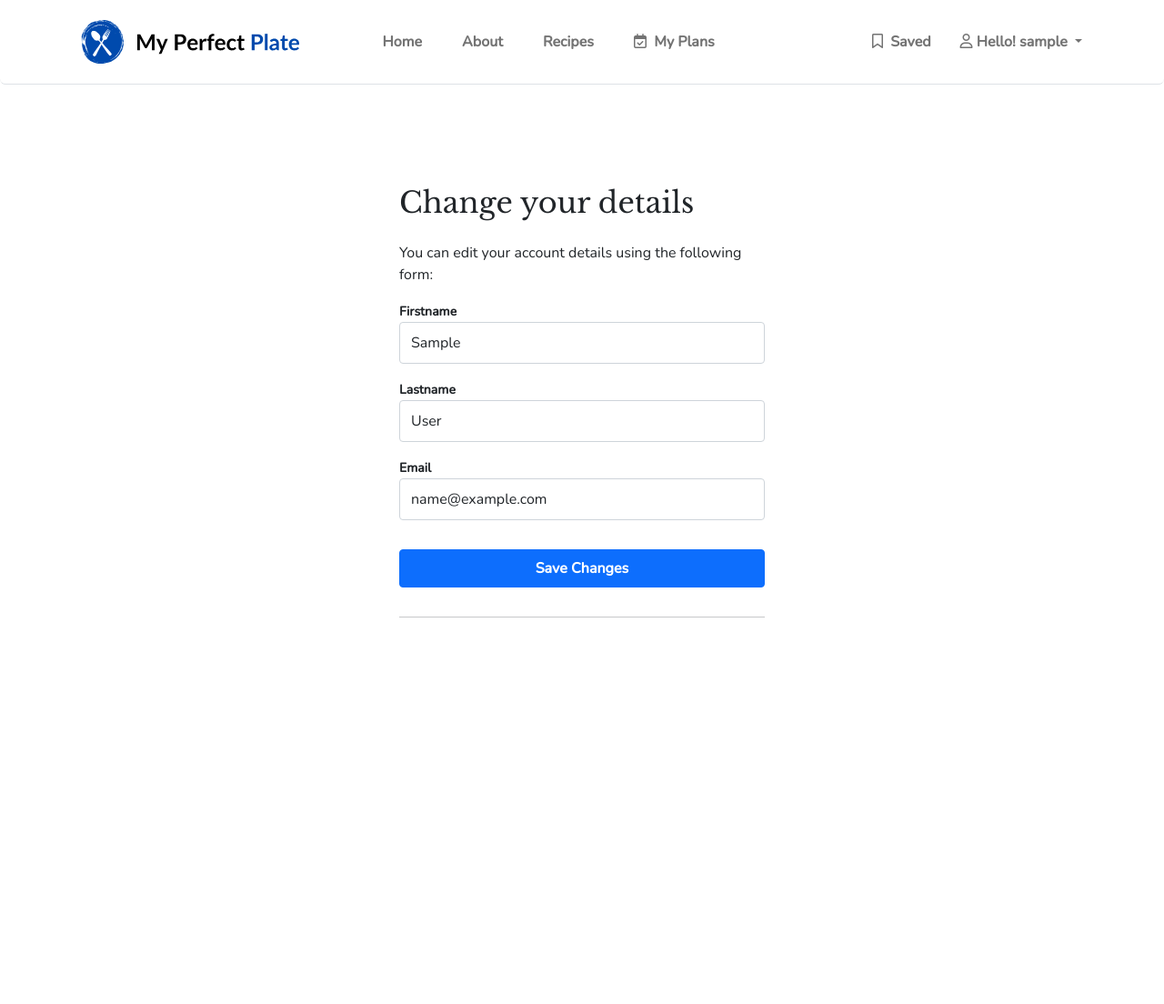
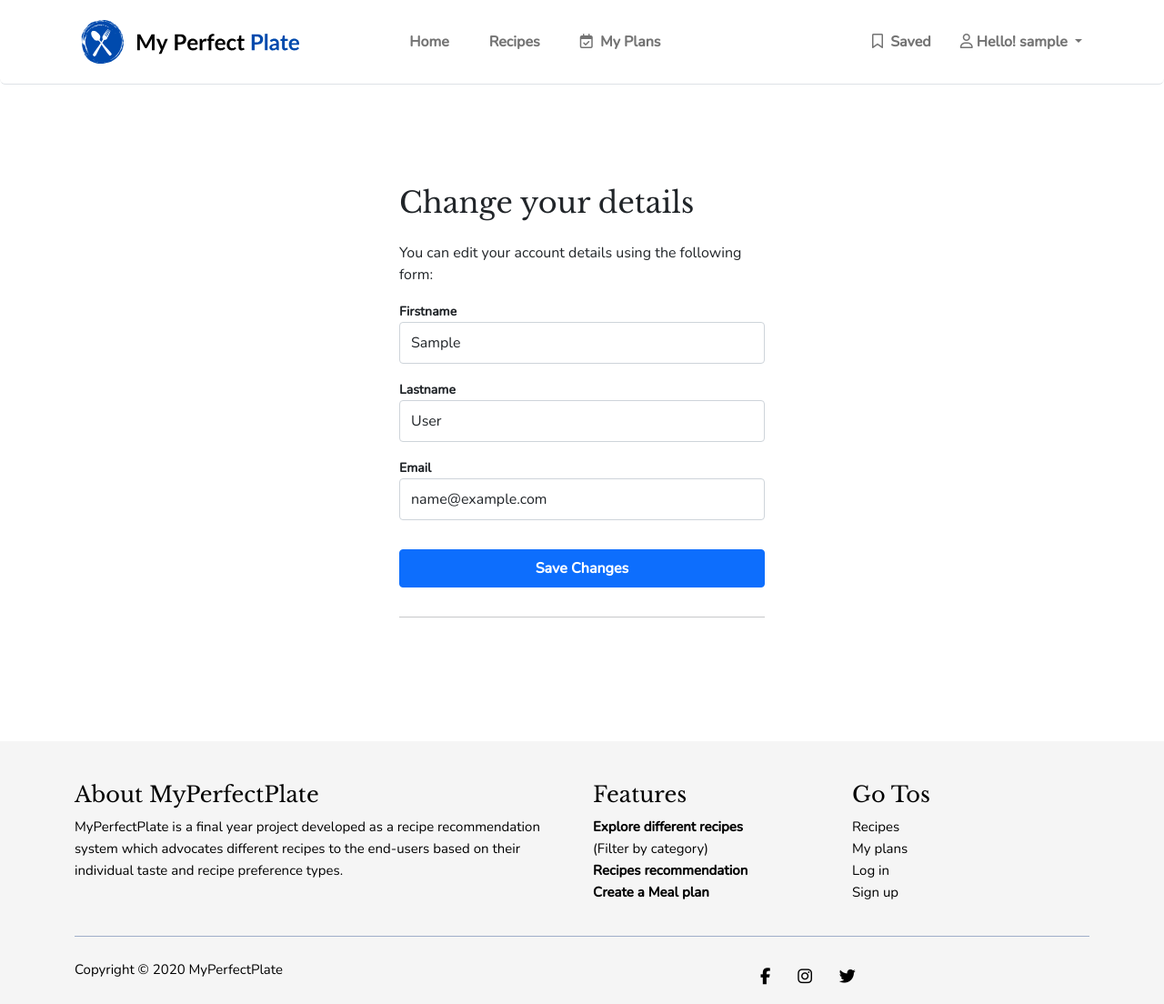
Before and after one commit to sherchansachin/MyPerfectPlate-Recipe-Recommendation-System, a Django app: page /account/profile/edit/ in a window 1280 px wide. Shown: the whole page at 91% size. Before the commit the page ends 679 px from the top, so only its background shows below. Run offline with Django 4.2, Linux system fonts and the light colour scheme; the visitor is signed in with stand-in values (Sample User, id 1); parts of the project's set-up code (start-up, migrations or seed data) failed here and were passed over; some libraries are stand-ins or nearby versions.

Commit message:
footer added and updates done on navbar

```diff
--- a/templates/base/main.html
+++ b/templates/base/main.html
@@ -5,6 +5,9 @@
     <meta charset="UTF-8">
     <meta http-equiv="X-UA-Compatible" content="IE=edge">
     <meta name="viewport" content="width=device-width, initial-scale=1.0">
+
+    <!-- Favicon -->
+    <link rel="icon" href="{% static 'image/logo2.svg'%}">
 
     <link rel="preconnect" href="https://fonts.googleapis.com">
     <link rel="preconnect" href="https://fonts.gstatic.com" crossorigin>
@@ -36,6 +39,60 @@
 
 
     {% endblock %}
+
+    <!-- footer -->
+    <footer class="site-footer">
+      <div class="container">
+        <div class="row">
+          <div class="col-sm-12 col-md-6">
+            <h4>About MyPerfectPlate</h4>
+            <p class="text-justify">MyPerfectPlate is a final year project developed as a recipe recommendation system which advocates different
+              recipes to the end-users based on their individual taste and recipe preference types.</p>
+          </div>
+
+          <div class="col-6 col-md-3">
+              <h4>Features</h4>
+                  <ul class="footer-links inline">
+                      <li> <strong>Explore different recipes</strong> </li>
+                      <li>(Filter by category)</li>
+                      <li> <strong>Recipes recommendation</strong> </li>
+                      <li><strong>Create a Meal plan</strong></li>
+                  </ul>
+              </div>
+
+              <div class="col-6 col-md-3">
+                  <h4>Go Tos</h4>
+                      <ul class="footer-links inline">
+                          <li><a href="{% url 'recipes' %}">Recipes</a></li>
+                          <li><a href="{% url 'planner' %}">My plans</a></li>
+
+
+                          <li><a href="{% url 'login'%}">Log in</a></li>
+                          <li><a href="{% url 'register'%}">Sign up</a></li>
+
+                      </ul>
+                  </div>
+
+
+          </div>
+          <hr class="small">
+          </div>
+
+      <div class="container mt-4">
+        <div class="row">
+          <div class="col-md-8 col-sm-6 col-12">
+            <p class="copyright-text">Copyright  &copy; 2020 <a href="#">MyPerfectPlate</a> </p>
+          </div>
+
+          <div class="col-md-4 col-sm-6 col-12 social-icons">
+
+              <a href="facebook.com" aria-label="Facebook"><i class="fab fa-facebook-f"></i></a>
+              <a href="istagram.com" aria-label="instagram"><i class="fab fa-instagram"></i></a>
+              <a href="tripadvisor.com" aria-label="Tripadvisor"><i class="fa-brands fa-twitter"></i></a>
+          </div>
+        </div>
+      </div>
+    </footer>
 
 
 <!-- swiper js -->
--- a/templates/base/navbar.html
+++ b/templates/base/navbar.html
@@ -1,7 +1,7 @@
 {% load static %}
 <nav class="navbar fixed-top navbar-expand-lg navbar-light bg-light border-bottom  mb-5 bg-white rounded fixed-top py-3">
   <div class="container">
-    <a class="navbar-brand" href="#">
+    <a class="navbar-brand" href="{% url 'home' %}">
       <img src="{% static 'image/logo1.svg' %}" alt="Logo" height="50px" width="250px">
     </a>
     <button class="navbar-toggler" type="button" data-bs-toggle="collapse" data-bs-target="#navbarNavDropdown"
@@ -13,9 +13,7 @@
         <li class="nav-item">
           <a class="nav-link space" aria-current="page" href="{% url 'home'%}">Home</a>
         </li>
-        <li class="nav-item">
-          <a class="nav-link space " href="#">About</a>
-        </li>
+
         <li class="nav-item">
           <a class="nav-link space" href="{% url 'recipes' %}">Recipes</a>
         </li>
@@ -37,7 +35,6 @@
           <ul class="dropdown-menu" aria-labelledby="navbarDropdownMenuLink">
             <li><a class="dropdown-item" href="{% url 'profile' %}"><i class="fa-regular fa-circle-user fw-light me-3"></i>Profile</a></li>
             <li><a class="dropdown-item" href="{% url 'edit' %}"><i class="fa-solid fa-user-pen me-3"></i>Edit Details</a></li>
-            <li><a class="dropdown-item" href="{% url 'planner' %}"><i class="fa-solid fa-calendar-day me-3"></i>Meal Planner</a></li>
             <div class="dropdown-divider"></div>
             <li><a class="dropdown-item" href="{% url 'logout' %}"><i class="fa-solid fa-arrow-right-from-bracket me-3"></i>Logout</a></li>
           </ul>
```
Also changed, not shown: templates/base/transparent-navbar.html (+2 -5 lines).
